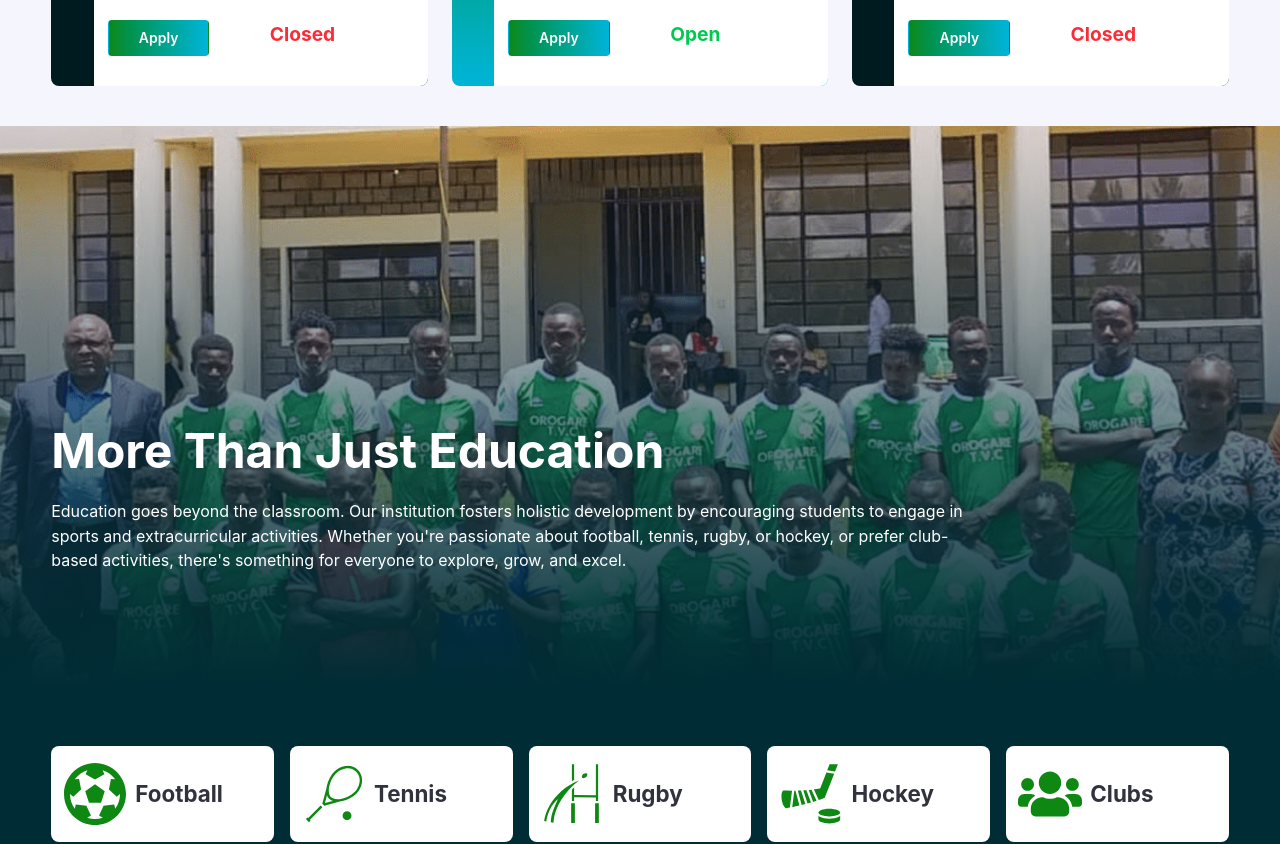
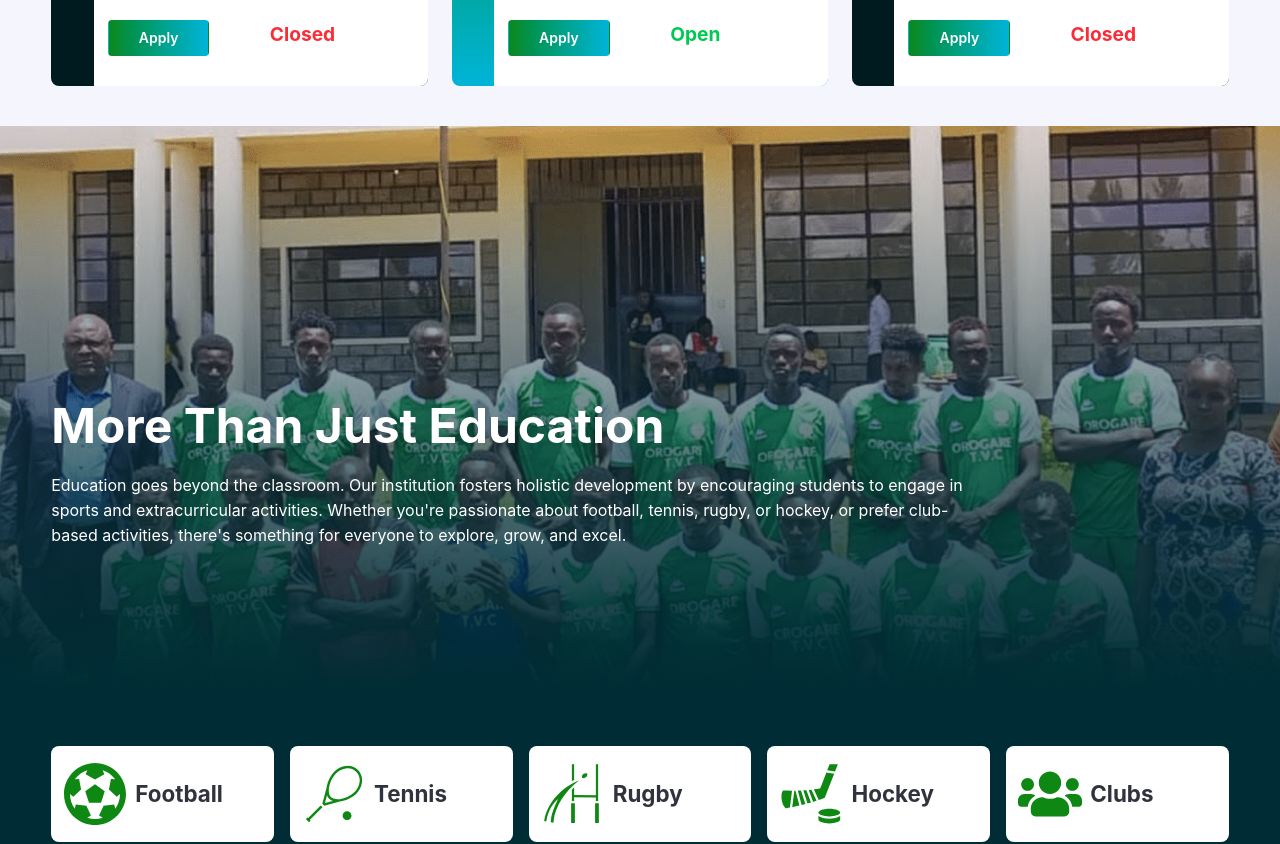
Before and after one commit to sweetLawrence/orogare, a React (Vite) app: page / in a window 1280 px wide. Shown: the part 3500-4344 px from the top of the page. Built offline with nearby package versions, Linux system fonts and the light colour scheme.

Commit message:
blur-loading effect

```diff
--- a/src/components/sections/Sport.tsx
+++ b/src/components/sections/Sport.tsx
@@ -219,7 +219,7 @@ const Sport = () => {
       <div className='absolute top-0 left-0 w-full h-full bg-[linear-gradient(to_top,#002C35_20%,#002C35_30%,#002C35bf_50%,#002C3500_100%)] z-0'></div>
 
       {/* Text and Cards Wrapper */}
-      <div className='relative z-10 px-[4%] pt-[70%] md:pt-[23%] md:w-[80%] text-white'>
+      <div className='relative z-10 px-[4%] pt-[70%] md:pt-[21%] md:w-[80%] text-white'>
         <Title className='text-[2em] md:text-[3em] mb-4'>More Than Just Education</Title>
         <Text className='mb-10'>
           Education goes beyond the classroom. Our institution fosters holistic
@@ -234,7 +234,7 @@ const Sport = () => {
       <div
         className='sp-card px-[4%] pb-[5%] flex flex-wrap gap-4 justify-between
                    md:absolute md:bottom-5 md:w-full z-10
-                   mt-1 md:mt-0 bg-rd-400'
+                   mt-1 md:mt-8 bg-rd-400'
       >
         {sports.map((sport, i) => (
           <Card
```
